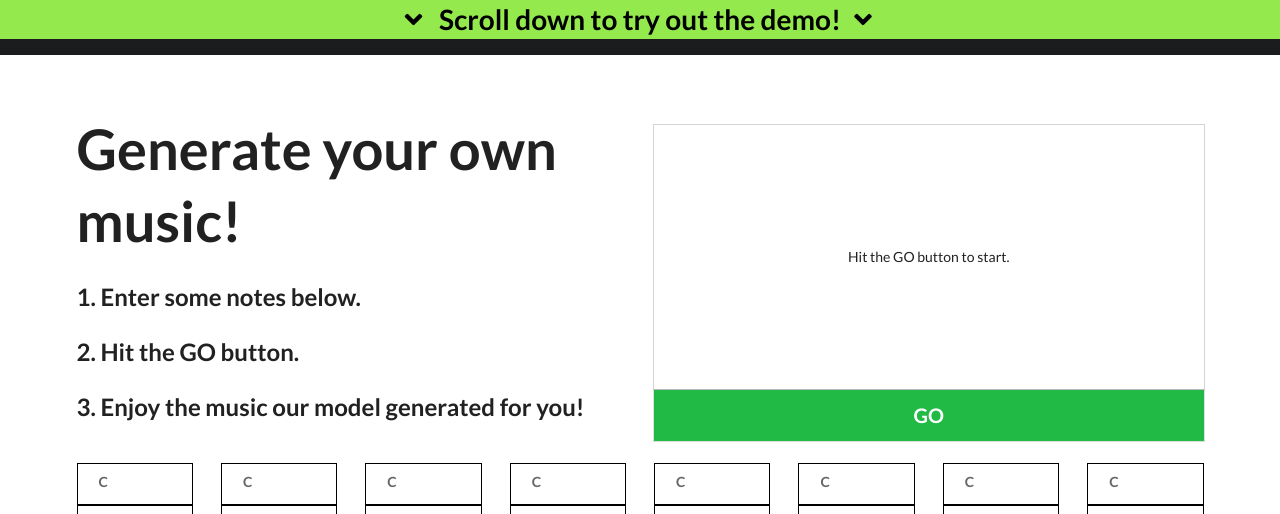
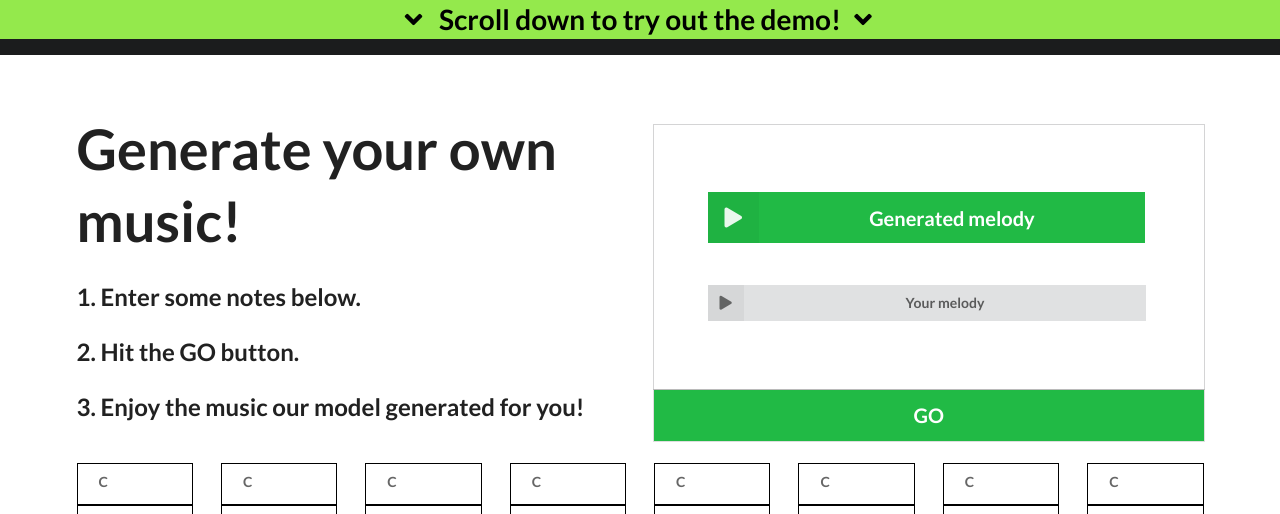
Before and after one commit to music-generation/web, a Flask app: page / in a window 1280 px wide. Shown: the part 745-1259 px from the top of the page. Run offline with Flask 2, Linux system fonts and the light colour scheme; some libraries are stand-ins or nearby versions.

Commit message:
demo player buttons

```diff
--- a/app.py
+++ b/app.py
@@ -5,10 +5,6 @@ from flask_scss import Scss
 
 import midi_helper
 import json
-
-# TODO: midi file generation from uri
-# TODO: saving midi file at accessible endpoint
-# TODO: ??
 
 app = Flask(__name__)
 Scss(app, static_dir = 'static', asset_dir = 'assets')
--- a/templates/index.html
+++ b/templates/index.html
@@ -94,10 +94,21 @@
             <div class="bottom-helper">
               <div class="ui attached segment demo-player-segment">
                 <div class="ui active inverted dimmer">
-                  <div class="placeholder-text">
+                  <div hidden class="placeholder-text">
                     Hit the GO button to start.
                   </div>
                   <div class="ui text disabled loader">Loading</div>
+                  <div class="ui grid">
+                    <button class="ui huge green fluid button labeled icon">
+                      <i class="play icon"></i>
+                      Generated melody
+                    </button>
+                    <br><br><br>
+                    <button class="ui fluid button labeled icon">
+                      <i class="play icon"></i>
+                      Your melody
+                    </button>
+                  </div>
                 </div>
               </div>
               <button class="ui attached fluid huge green save button" tabindex="0">
```
Also changed, not shown: 2 other files.
